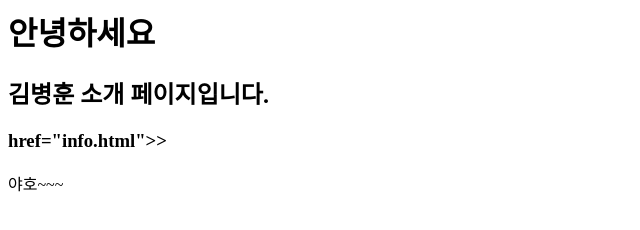
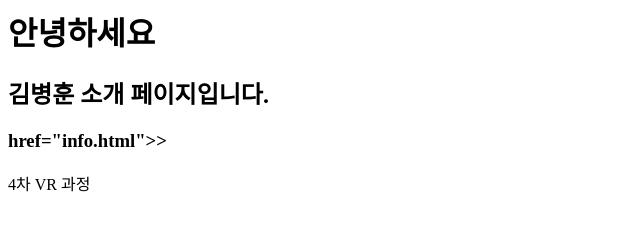
Before and after one commit to uknim2000/practice, a plain HTML site: page simple_webpage/index.html in a window 1280 px wide. Shown: the full height of the page, 0-640 px from the left. Drawn offline with Linux system fonts and the light colour scheme.

Commit message:
과정명 추가

```diff
--- a/simple_webpage/index.html
+++ b/simple_webpage/index.html
@@ -6,7 +6,7 @@
 </h3>
 
 <p>
-   야호~~~
+   4차 VR 과정
 
 
 </p>
```
